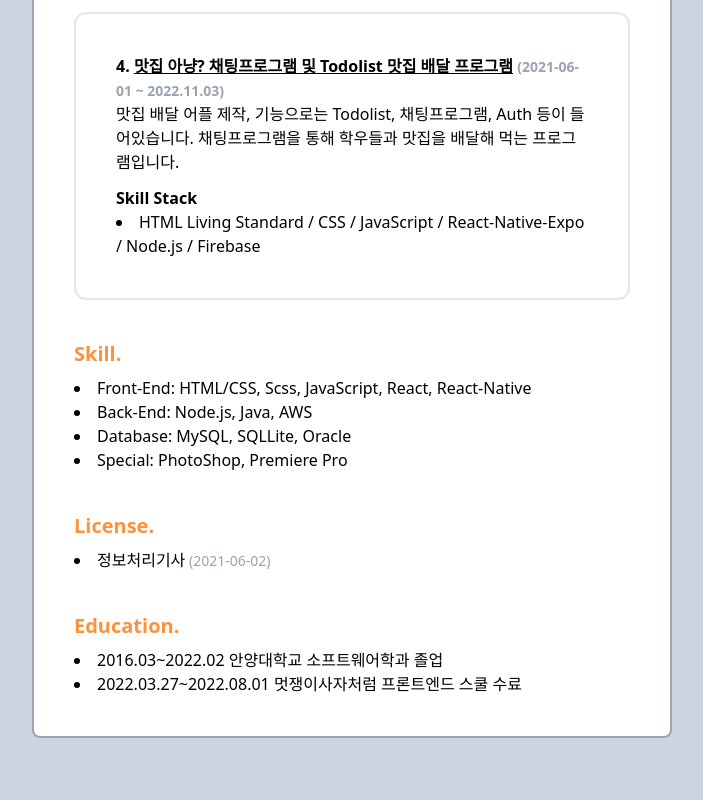
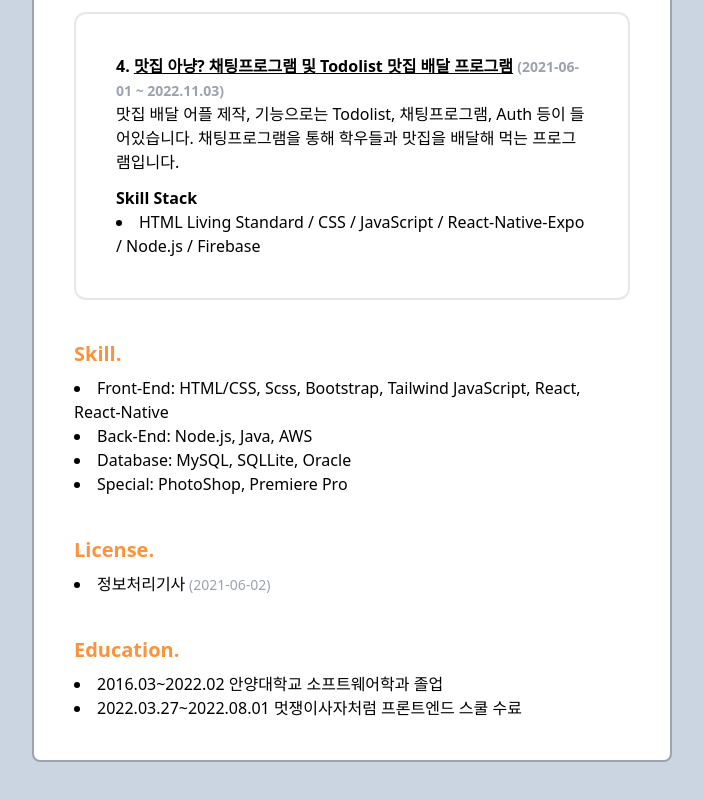
Before and after one commit to chuhoon/tailwind-practice, a plain HTML site: page index.html in a window 1280 px wide. Shown: the part 1114-1914 px from the top of the page, without its empty margins (568-1271 px from the left). Drawn offline with nearby package versions, Linux system fonts and the light colour scheme.

Commit message:
2204271612

```diff
--- a/index.html
+++ b/index.html
@@ -155,7 +155,10 @@
             >Skill.</span
           >
           <ul class="list-disc list-inside">
-            <li>Front-End: HTML/CSS, Scss, JavaScript, React, React-Native</li>
+            <li>
+              Front-End: HTML/CSS, Scss, Bootstrap, Tailwind JavaScript, React,
+              React-Native
+            </li>
             <li>Back-End: Node.js, Java, AWS</li>
             <li>Database: MySQL, SQLLite, Oracle</li>
             <li>Special: PhotoShop, Premiere Pro</li>
```
